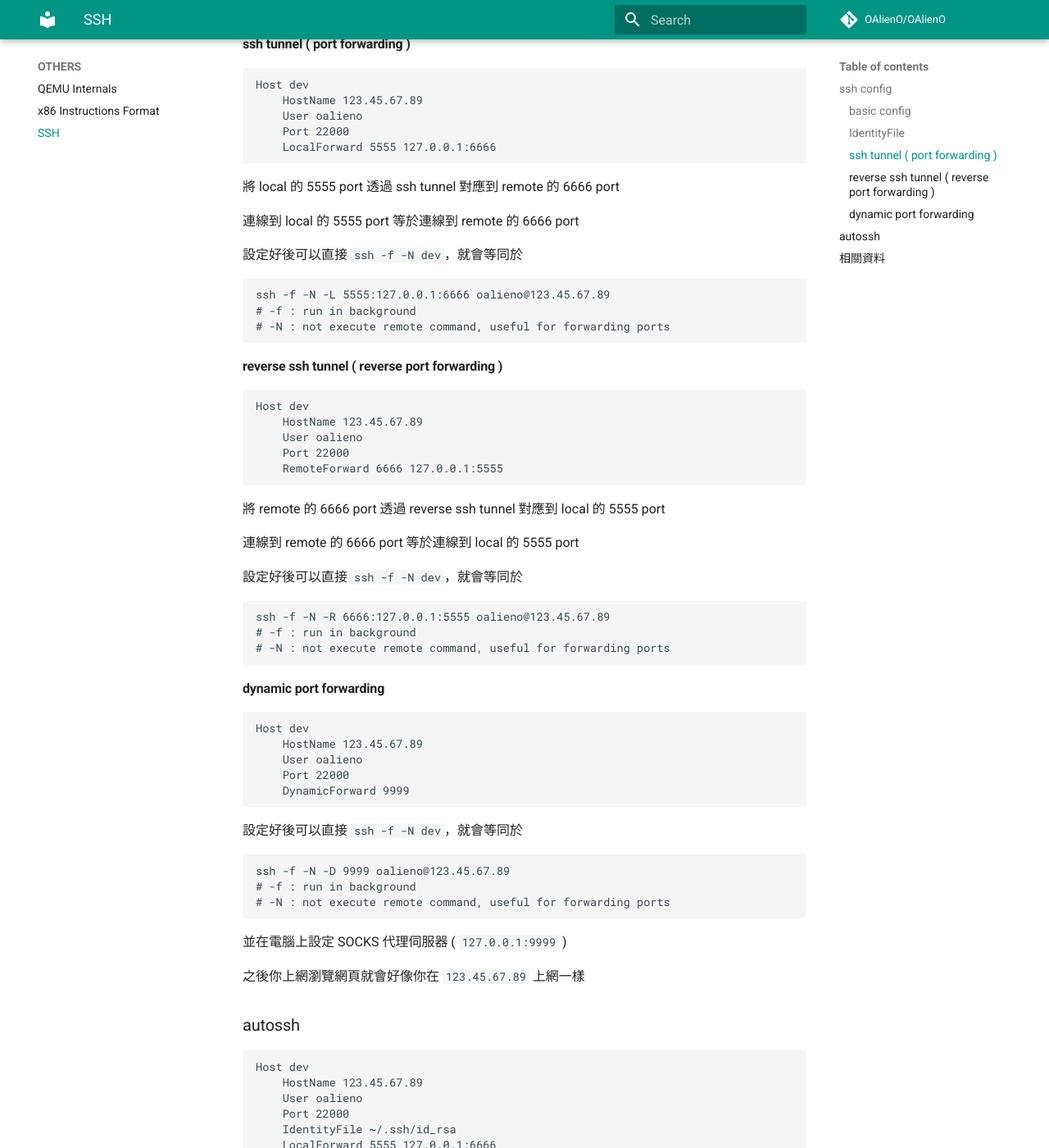
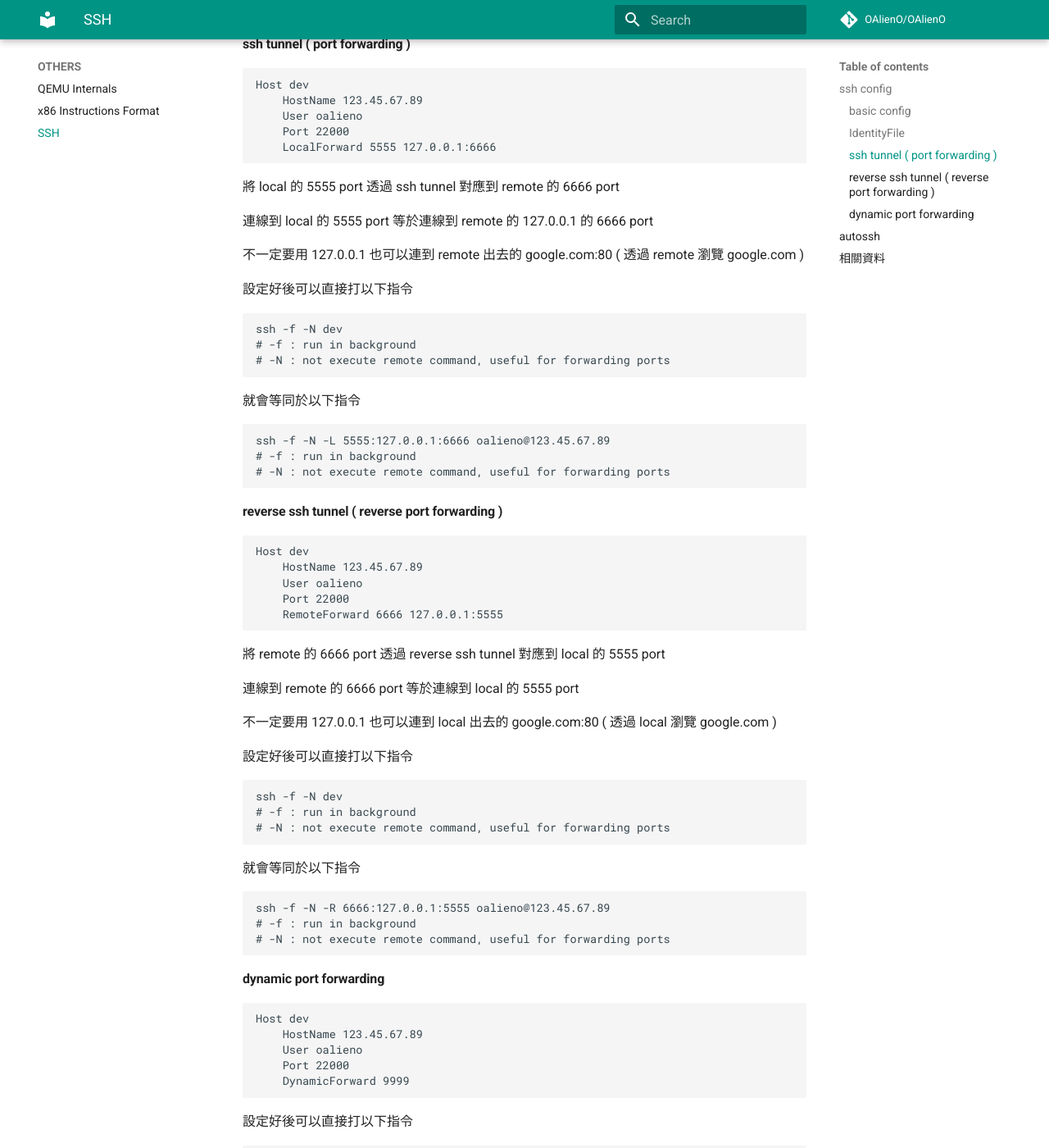
Before and after one commit to oalieno/oalieno.github.io, an MkDocs documentation site: the page built from docs/others/ssh.md, in a window 1280 px wide and 1400 px high, scrolled down 727 px. Shown: the whole window at 82% size. Built offline with MkDocs 1.6.1 and Material for MkDocs 9.7.7, drawn with Linux system fonts in a browser that asks for light colours; comment, search, counter and statistics services are not loaded; old or Windows-style settings are respelled for this version of MkDocs; some of the changed text lies outside the part shown.

````diff
--- a/docs/others/ssh.md
+++ b/docs/others/ssh.md
@@ -41,9 +41,19 @@
 
 將 local 的 5555 port 透過 ssh tunnel 對應到 remote 的 6666 port
 
-連線到 local 的 5555 port 等於連線到 remote 的 6666 port
+連線到 local 的 5555 port 等於連線到 remote 的 127.0.0.1 的 6666 port
 
-設定好後可以直接 `ssh -f -N dev`，就會等同於
+不一定要用 127.0.0.1 也可以連到 remote 出去的 google.com:80 ( 透過 remote 瀏覽 google.com )
+
+設定好後可以直接打以下指令
+
+```sh
+ssh -f -N dev
+# -f : run in background
+# -N : not execute remote command, useful for forwarding ports
+```
+
+就會等同於以下指令
 
 ```sh
 ssh -f -N -L 5555:127.0.0.1:6666 oalieno@123.45.67.89
@@ -65,7 +75,17 @@
 
 連線到 remote 的 6666 port 等於連線到 local 的 5555 port
 
-設定好後可以直接 `ssh -f -N dev`，就會等同於
+不一定要用 127.0.0.1 也可以連到 local 出去的 google.com:80 ( 透過 local 瀏覽 google.com )
+
+設定好後可以直接打以下指令
+
+```sh
+ssh -f -N dev
+# -f : run in background
+# -N : not execute remote command, useful for forwarding ports
+```
+
+就會等同於以下指令
 
 ```sh
 ssh -f -N -R 6666:127.0.0.1:5555 oalieno@123.45.67.89
@@ -83,7 +103,15 @@
     DynamicForward 9999
 ```
 
-設定好後可以直接 `ssh -f -N dev`，就會等同於
+設定好後可以直接打以下指令
+
+```sh
+ssh -f -N dev
+# -f : run in background
+# -N : not execute remote command, useful for forwarding ports
+```
+
+就會等同於打以下指令
 
 ```sh
 ssh -f -N -D 9999 oalieno@123.45.67.89
@@ -93,7 +121,9 @@
 
 並在電腦上設定 SOCKS 代理伺服器 ( `127.0.0.1:9999` )
 
-之後你上網瀏覽網頁就會好像你在 `123.45.67.89` 上網一樣
+之後你可以查找你的 ip 位址 ( https://www.whatismyip.com/ )
+
+會發現你已經跳去 `123.45.67.89`
 
 ### autossh
 
@@ -108,7 +138,16 @@
     ServerAliveCountMax 3
 ```
 
-設定好後可以直接 `autossh -M 0 -f -N dev`，就會等同於
+設定好後可以直接打以下指令
+
+```
+autossh -M 0 -f -N dev
+# -M 0 : autossh echo port, recommend disable it by setting it to 0
+# -f : run in background
+# -N : not execute remote command, useful for forwarding ports
+```
+
+就會等同於打以下指令
 
 ```sh
 autossh -M 0 -f -N -o "ServerAliveInterval 30" -o "ServerAliveCountMax 3" -L 5555:localhost:6666 oalieno@123.45.67.89
--- a/mkdocs.yml
+++ b/mkdocs.yml
@@ -3,7 +3,9 @@
 
 # Repository
 repo_name: 'OAlienO/OAlienO'
-repo_url: 'https://github.com/OAlienO/OAlienO.github.io'
+repo_url: 'https://github.com/OAlienO/OAlienO'
+
+google_analytics: ['UA-87869756-1', 'oalieno.github.io']
 
 # Content
 pages:
````
